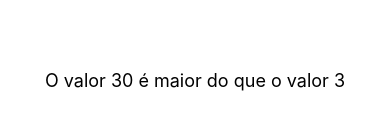
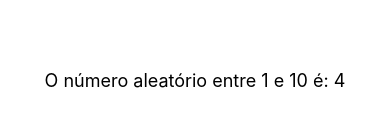
Before and after one commit to marcelodv/Curso-ReactNative, a React Native app: screen / in a window 390 px wide. Shown: the part 342-472 px from the top of the page. Built offline with nearby package versions, Linux system fonts and the light colour scheme.

Commit message:
Aleatory Number Challenge

```diff
--- a/src/App.js
+++ b/src/App.js
@@ -5,6 +5,7 @@ import { View, StatusBar, StyleSheet } from 'react-native';
 // Multiplos Components ( Não recomendado )
 // import Oficial, { Comp1, Comp2 } from './components/Multi'
 import MinMax from './components/MinMax'
+import Aleatorio from './components/Aleatorio'
 
 
 export default  () => {
@@ -19,7 +20,8 @@ export default  () => {
                 <Comp2 /> */}
                 {/* Passando parametros pelo componente */}
                 {/* "Exemplo" -> Sting // {9} -> Numerico */}
-                <MinMax min={3} max="30" />
+                {/* <MinMax min={3} max="30" /> */}
+                <Aleatorio min={1} max={10}/>
             </View>
         </>
     );
--- /dev/null
+++ b/src/components/Aleatorio/index.js
@@ -0,0 +1,16 @@
+import React from 'react';
+import { View, Text } from 'react-native';
+import GlobalStyles from '../GlobalStyles'
+
+export default (props) => {
+    const randomNumber = Math.floor(Math.random() * (props.max - props.min) + props.min);
+  return (
+      <>
+        <View>
+            <Text style={GlobalStyles.txtH3}>
+                O número aleatório entre {props.min} e {props.max} é: {randomNumber}
+            </Text>
+        </View>
+      </>
+  )
+}
```
